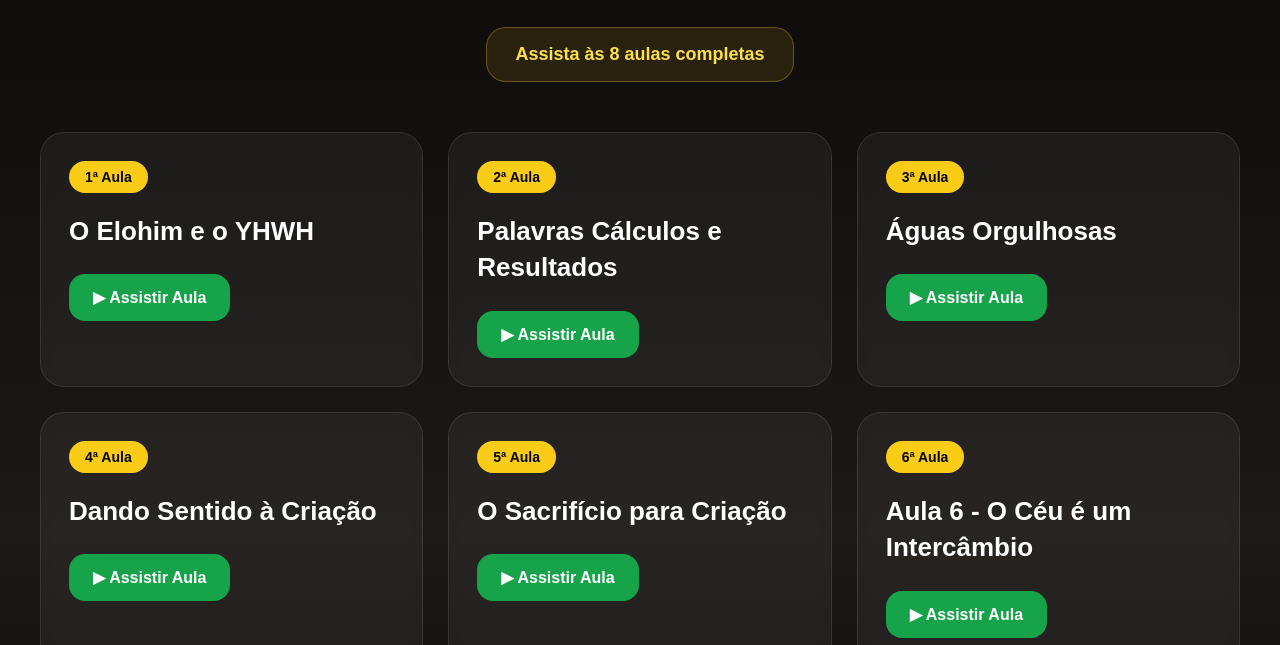
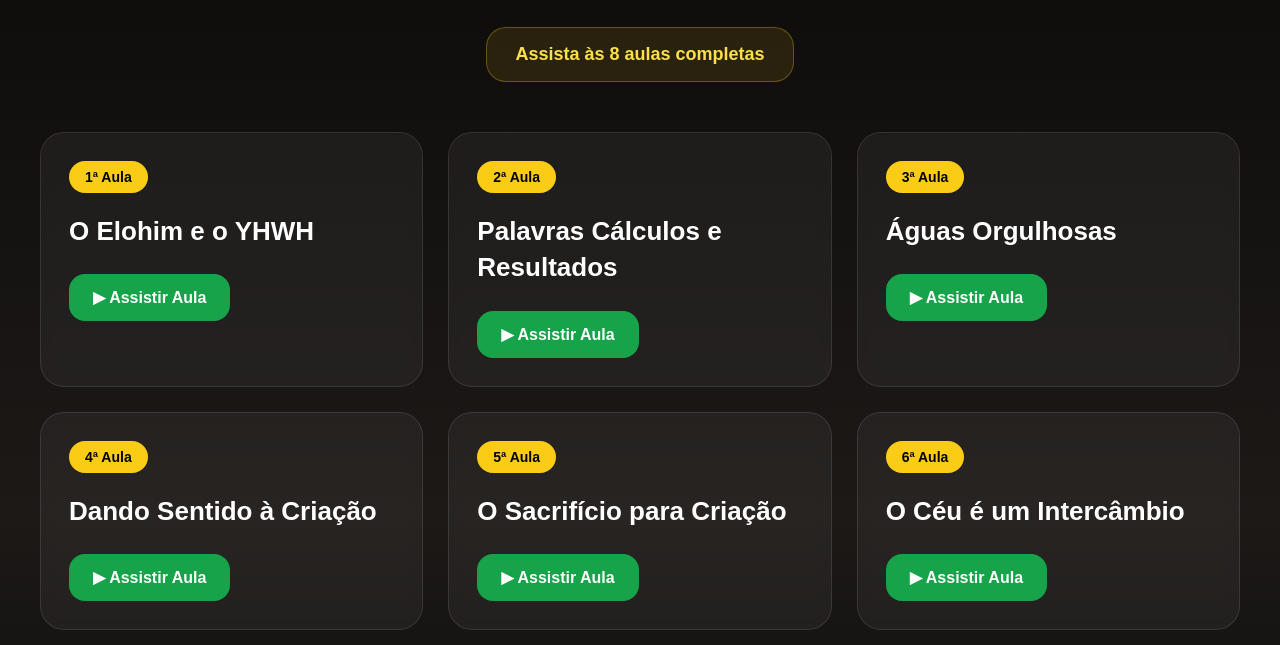
Before and after one commit to sgirao/Genesis123, a plain HTML site: page index.html in a window 1280 px wide. Shown: the part 155-800 px from the top of the page. Drawn offline with Linux system fonts and the light colour scheme.

Commit message:
ajuste do nome da aula 6

```diff
--- a/index.html
+++ b/index.html
@@ -2,8 +2,7 @@
 <html lang="pt-BR">
 <head>
   <meta charset="UTF-8" />
-  <meta name="viewport" content="width=device-width, initial-scale=1.0" />
-  <title>Curso do Livro de Gênesis 1, 2 e 3</title>
+  <meta name="viewport" content="width=device-width, initial-scale=1.0" /> <title>Curso do Livro de Gênesis 1, 2 e 3</title>
 
   <style>
     * {
@@ -197,7 +196,7 @@
 
       <div class="card">
         <div class="badge">6ª Aula</div>
-        <h2>Aula 6 - O Céu é um Intercâmbio</h2>
+        <h2>O Céu é um Intercâmbio</h2>
         <a class="button" href="https://drive.google.com/file/d/1BfHcS6VsfyNjIEznQVSvZ1yUKmSlXSrm/view?usp=sharing_eil&ts=697a2051" target="_blank">
           ▶ Assistir Aula
         </a>
```
